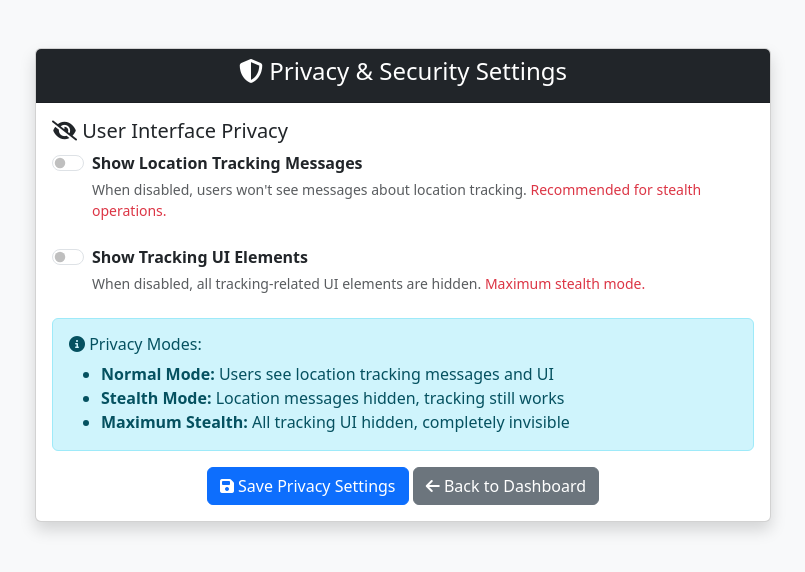
After one commit to samuelbuenofran/ip-tools, a PHP site: page /admin/privacy_settings.php in a window 1280 px wide. The commit adds this page. Shown: the top 572 px of the page, without its empty margins (237-1042 px from the left). Run offline with PHP 8.4, Linux system fonts and the light colour scheme.

Commit message:
Add privacy and security settings for location tracking; implement conditional UI elements in precise_track.php to show or hide location messages based on configuration. Update error message display in config.php for better clarity.

```diff
--- /dev/null
+++ b/admin/privacy_settings.php
@@ -0,0 +1,121 @@
+<?php
+require_once('../config.php');
+
+// Handle form submission
+if ($_SERVER['REQUEST_METHOD'] === 'POST') {
+    $show_location_messages = isset($_POST['show_location_messages']) ? 'true' : 'false';
+    $show_tracking_ui = isset($_POST['show_tracking_ui']) ? 'true' : 'false';
+
+    // Update config file
+    $config_content = "<?php
+// config.php
+
+// Database credentials
+define('DB_HOST', 'localhost');
+define('DB_NAME', 'techeletric_ip_tools');
+define('DB_USER', 'techeletric_ip_tools');
+define('DB_PASS', 'zsP2rDZDaTea2YEhegmH');
+
+// Privacy and Security Settings
+define('SHOW_LOCATION_MESSAGES', $show_location_messages); // Set to false to hide location tracking messages
+define('SHOW_TRACKING_UI', $show_tracking_ui); // Set to false to hide all tracking-related UI elements
+
+// PDO connection function
+function connectDB() {
+    try {
+        \$pdo = new PDO(
+            'mysql:host=' . DB_HOST . ';dbname=' . DB_NAME,
+            DB_USER,
+            DB_PASS,
+            [PDO::ATTR_ERRMODE => PDO::ERRMODE_EXCEPTION]
+        );
+        return \$pdo;
+    } catch (PDOException \$e) {
+        die('❌ DB Connection Failed: ' . \$e->getMessage());
+    }
+}
+?>";
+
+    file_put_contents('../config.php', $config_content);
+    $success_message = "Privacy settings updated successfully!";
+}
+?>
+<!DOCTYPE html>
+<html lang="en">
+<head>
+    <meta charset="UTF-8">
+    <meta name="viewport" content="width=device-width, initial-scale=1.0">
+    <title>Privacy Settings - Admin Panel</title>
+    <link href="https://cdn.jsdelivr.net/npm/bootstrap@5.3.0/dist/css/bootstrap.min.css" rel="stylesheet">
+    <link href="https://cdnjs.cloudflare.com/ajax/libs/font-awesome/6.4.0/css/all.min.css" rel="stylesheet">
+</head>
+<body class="bg-light">
+    <div class="container py-5">
+        <div class="row justify-content-center">
+            <div class="col-md-8">
+                <div class="card shadow">
+                    <div class="card-header bg-dark text-white text-center">
+                        <h4><i class="fa-solid fa-shield-halved"></i> Privacy & Security Settings</h4>
+                    </div>
+                    <div class="card-body">
+                        <?php if (isset($success_message)): ?>
+                            <div class="alert alert-success">
+                                <i class="fa-solid fa-check-circle"></i> <?= $success_message ?>
+                            </div>
+                        <?php endif; ?>
+
+                        <form method="POST">
+                            <div class="mb-4">
+                                <h5><i class="fa-solid fa-eye-slash"></i> User Interface Privacy</h5>
+                                <div class="form-check form-switch">
+                                    <input class="form-check-input" type="checkbox" id="show_location_messages" name="show_location_messages"
+                                           <?= SHOW_LOCATION_MESSAGES ? 'checked' : '' ?>>
+                                    <label class="form-check-label" for="show_location_messages">
+                                        <strong>Show Location Tracking Messages</strong>
+                                    </label>
+                                    <div class="form-text">
+                                        When disabled, users won't see messages about location tracking.
+                                        <span class="text-danger">Recommended for stealth operations.</span>
+                                    </div>
+                                </div>
+                            </div>
+
+                            <div class="mb-4">
+                                <div class="form-check form-switch">
+                                    <input class="form-check-input" type="checkbox" id="show_tracking_ui" name="show_tracking_ui"
+                                           <?= SHOW_TRACKING_UI ? 'checked' : '' ?>>
+                                    <label class="form-check-label" for="show_tracking_ui">
+                                        <strong>Show Tracking UI Elements</strong>
+                                    </label>
+                                    <div class="form-text">
+                                        When disabled, all tracking-related UI elements are hidden.
+                                        <span class="text-danger">Maximum stealth mode.</span>
+                                    </div>
+                                </div>
+                            </div>
+
+                            <div class="alert alert-info">
+                                <h6><i class="fa-solid fa-info-circle"></i> Privacy Modes:</h6>
+                                <ul class="mb-0">
+                                    <li><strong>Normal Mode:</strong> Users see location tracking messages and UI</li>
+                                    <li><strong>Stealth Mode:</strong> Location messages hidden, tracking still works</li>
+                                    <li><strong>Maximum Stealth:</strong> All tracking UI hidden, completely invisible</li>
+                                </ul>
+                            </div>
+
+                            <div class="text-center">
+                                <button type="submit" class="btn btn-primary">
+                                    <i class="fa-solid fa-save"></i> Save Privacy Settings
+                                </button>
+                                <a href="/projects/ip-tools/index.php" class="btn btn-secondary">
+                                    <i class="fa-solid fa-arrow-left"></i> Back to Dashboard
+                                </a>
+                            </div>
+                        </form>
+                    </div>
+                </div>
+            </div>
+        </div>
+    </div>
+</body>
+</html>
--- a/config.php
+++ b/config.php
@@ -6,6 +6,10 @@ define('DB_HOST', 'localhost');
 define('DB_NAME', 'techeletric_ip_tools');
 define('DB_USER', 'techeletric_ip_tools');
 define('DB_PASS', 'zsP2rDZDaTea2YEhegmH');
+
+// Privacy and Security Settings
+define('SHOW_LOCATION_MESSAGES', false); // Set to false to hide location tracking messages
+define('SHOW_TRACKING_UI', false); // Set to false to hide all tracking-related UI elements
 
 // PDO connection function
 function connectDB() {
@@ -18,7 +22,7 @@ function connectDB() {
         );
         return $pdo;
     } catch (PDOException $e) {
-        die("?? DB Connection Failed: " . $e->getMessage());
+        die("❌ DB Connection Failed: " . $e->getMessage());
     }
 }
 ?>
```
Also changed, not shown: geologger/precise_track.php (+27 -2 lines).
